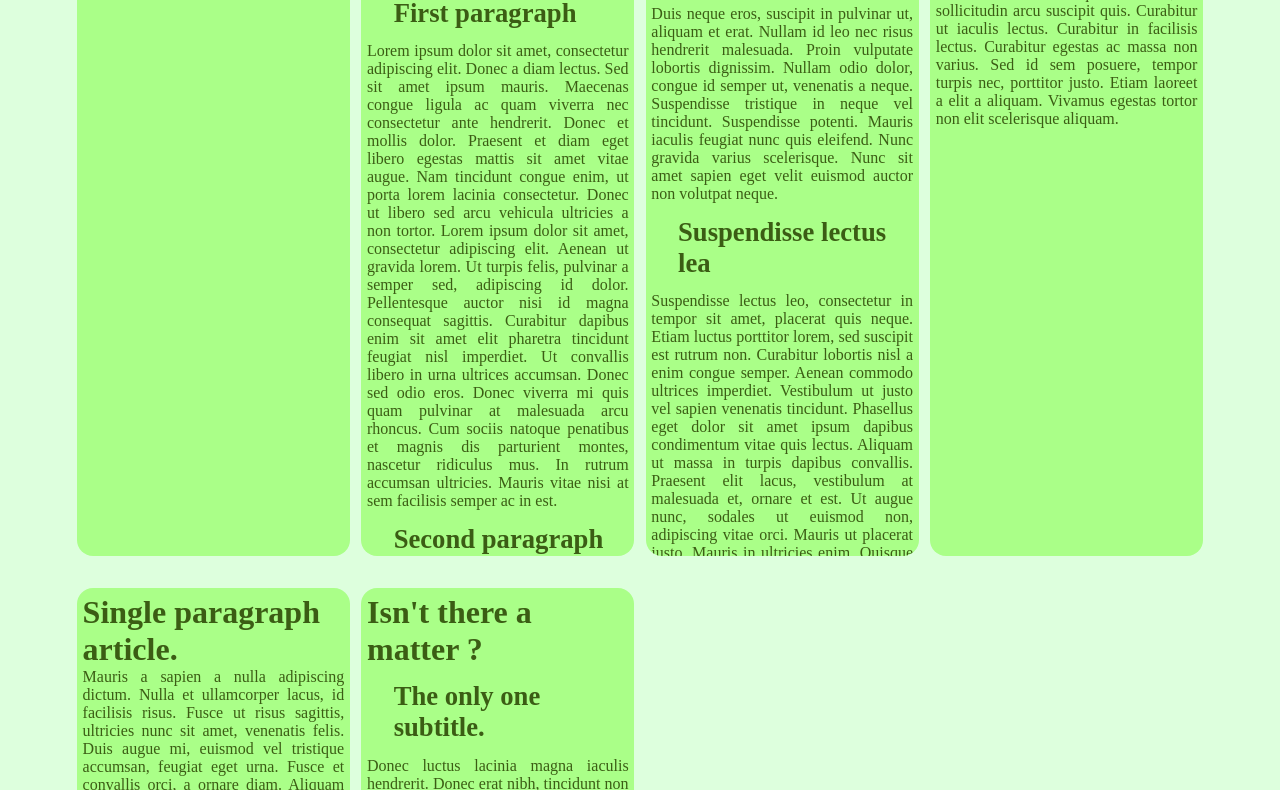
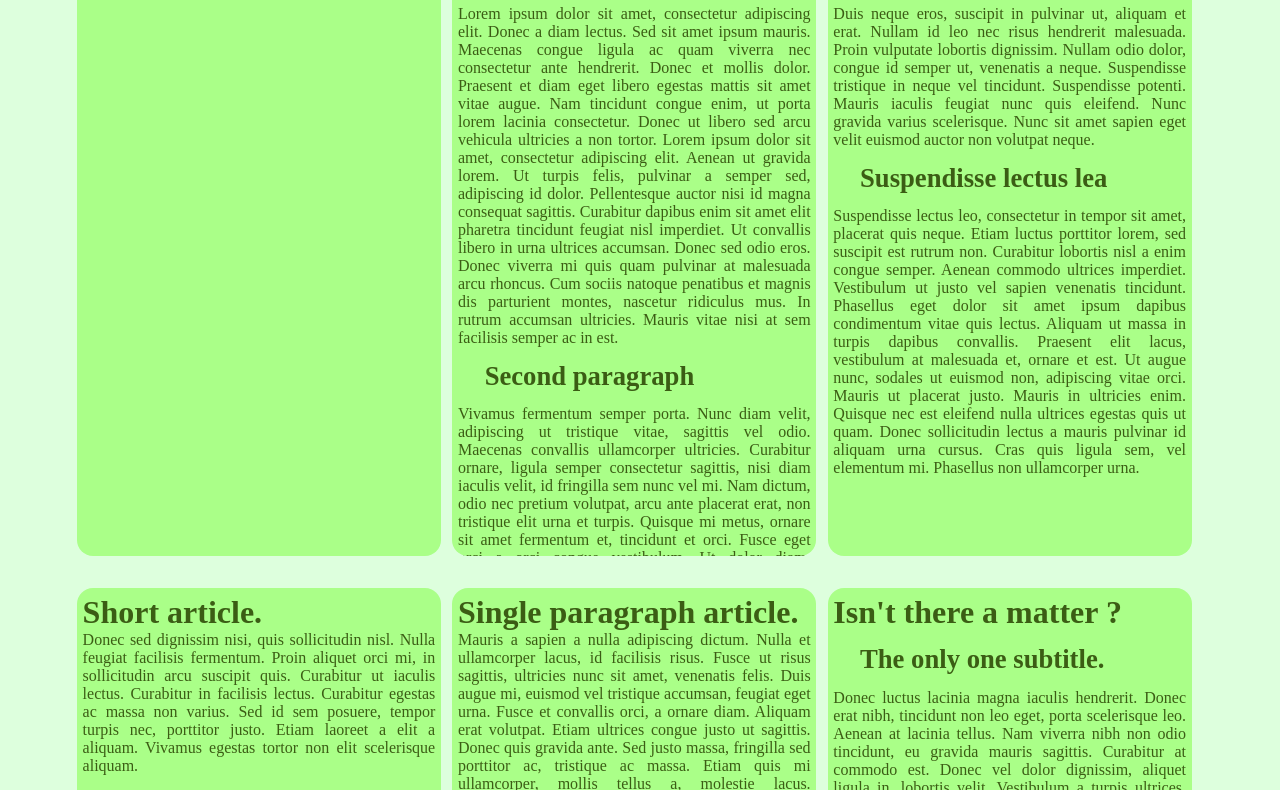
Before and after one commit to dwarfmaster/website, a plain HTML site: page html/menu.html in a window 1280 px wide. Shown: the part 189-979 px from the top of the page. Drawn offline with Linux system fonts and the light colour scheme.

Commit message:
There now are only 3 articles per line.

```diff
--- a/html/articles.css
+++ b/html/articles.css
@@ -24,7 +24,7 @@ body
 
     padding:0.5%;
     height:40em;
-    width:23%;
+    width:31%;
     overflow:hidden;
     margin-top:1em;
     margin-bottom:1em;
```
